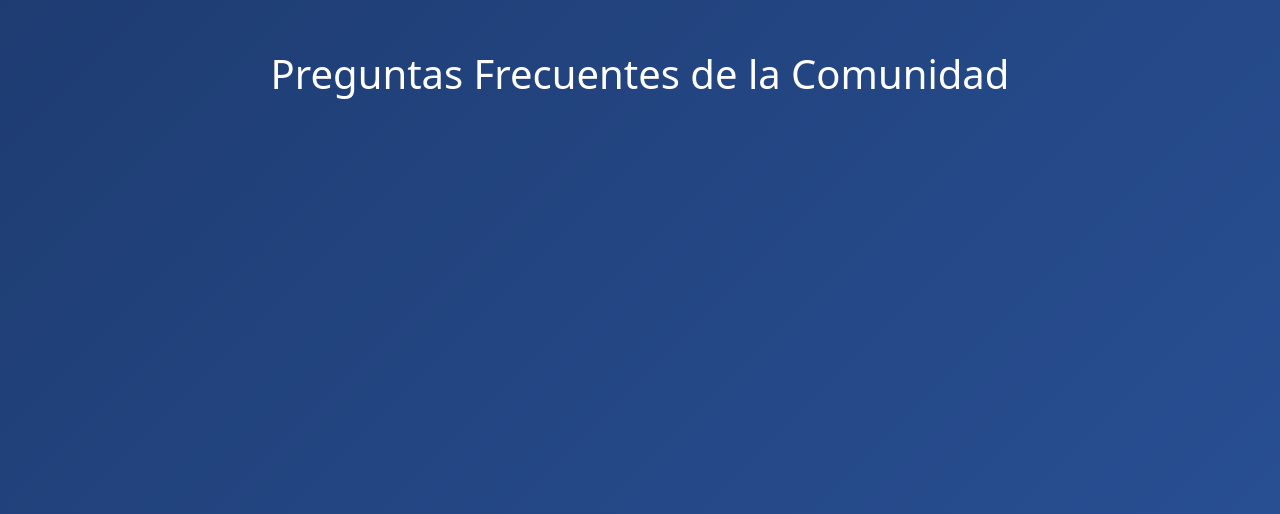
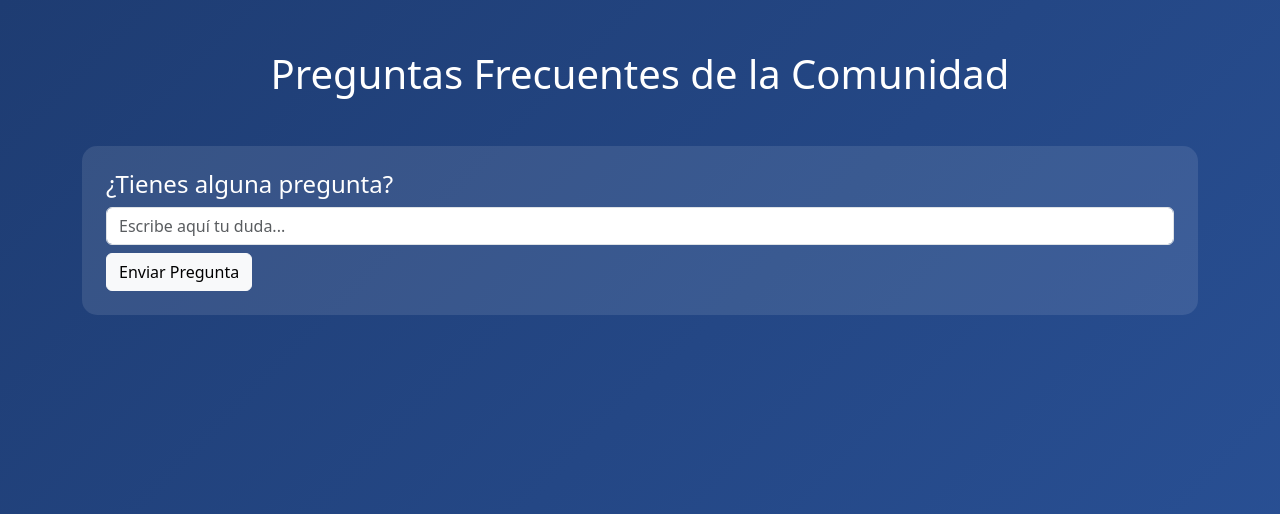
Before and after one commit to tiosamville/faq-comunidad, a Flask app: page / in a window 1280 px wide. Shown: the top 514 px of the page. Run offline with Flask 3, Linux system fonts and the light colour scheme; data that the repository does not hold is empty; some libraries are stand-ins or nearby versions.

Commit message:
Enhance FAQ page with question submission form
Added a question submission form to the FAQ page.

```diff
--- a/templates/index.html
+++ b/templates/index.html
@@ -15,6 +15,15 @@
 <body>
 <div class="container">
     <h1 class="text-center mb-5">Preguntas Frecuentes de la Comunidad</h1>
+
+    <div class="card p-4 mb-5" style="background: rgba(255, 255, 255, 0.1); border-radius: 15px; border: none;">
+        <h4 class="text-white">¿Tienes alguna pregunta?</h4>
+        <form action="/enviar" method="POST">
+            <input type="text" name="pregunta" class="form-control mb-2" placeholder="Escribe aquí tu duda..." required>
+            <button type="submit" class="btn btn-light">Enviar Pregunta</button>
+        </form>
+    </div>
+
     {% for p in preguntas %}
     <div class="faq-card" onclick="toggleRespuesta(this)">
         <div class="pregunta">#{{ loop.index }} - {{ p[1] }}</div>
```
